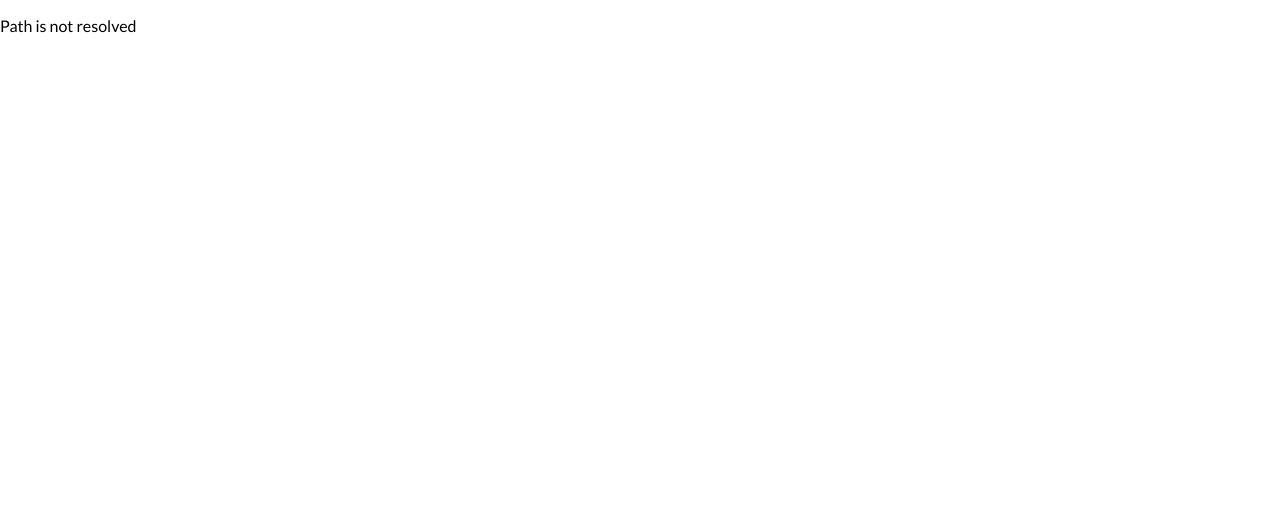
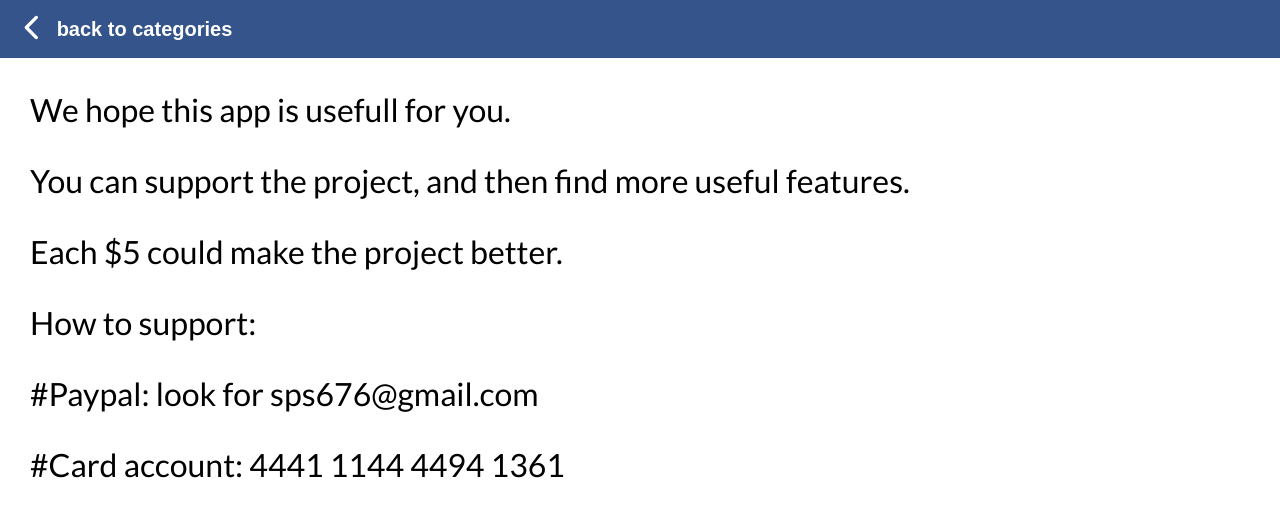
Before and after one commit to SergSkol/medichecker, a React (Create React App) app: page /info in a window 1280 px wide. Shown: the top 516 px of the page. Built offline with nearby package versions, Linux system fonts and the light colour scheme.

Commit message:
Add info

```diff
--- a/src/App.js
+++ b/src/App.js
@@ -2,12 +2,14 @@
 import { BrowserRouter, Routes, Route } from 'react-router-dom';
 import Home from './components/Home';
 import Details from './components/Details';
+import Info from './components/Info';
 
 const App = () => (
   <BrowserRouter>
     <Routes>
       <Route path="/" element={<Home />} />
       <Route path="/details/:name" element={<Details />} />
+      <Route path="/info/" element={<Info />} />
       <Route path="*" element={<p>Path is not resolved</p>} />
     </Routes>
   </BrowserRouter>
--- a/src/components/Header.js
+++ b/src/components/Header.js
@@ -1,15 +1,27 @@
 import React from 'react';
 import { useSelector } from 'react-redux';
+import { useNavigate } from 'react-router-dom';
 import categoriesTotalImg from './images/box.svg';
+import info from './images/info.svg';
 
 const Header = () => {
   const getTotalCount = (categories) => categories.reduce((partSum, a) => partSum + a.count, 0);
 
   const categories = useSelector((state) => state.categories.categories) || [];
 
+  const navigate = useNavigate();
+
+  const handleClick = () => {
+    navigate('/info/');
+  };
+
   return (
     <div>
-      <h2 className="categoriesHeader">new labeled drugs per week</h2>
+      <div className="categoriesHeaderContainer">
+        <h2 className="categoriesHeader">new labeled drugs per week</h2>
+        <button type="button" onClick={() => handleClick()}><img src={info} alt="info" /></button>
+      </div>
+
       <div className="categoriesTotalContainer">
         <img alt="total" src={categoriesTotalImg} />
         <h3 className="categoriesTotalCount">
--- /dev/null
+++ b/src/components/Info.js
@@ -0,0 +1,34 @@
+import React from 'react';
+
+import { useNavigate } from 'react-router-dom';
+import backIcon from './images/chevron-left-solid.svg';
+
+const Info = () => {
+  const navigate = useNavigate();
+
+  return (
+    <div className="detailsPage">
+      <div className="detailsHeader">
+        <button
+          type="button"
+          className="detailsBackBtn"
+          onClick={() => navigate(-1)}
+        >
+          <img alt="back" src={backIcon} />
+          <h2>back to categories</h2>
+        </button>
+      </div>
+      <div className="infoText">
+        <p>We hope this app is usefull for you.</p>
+        <p>You can support the project, and then find more useful features.</p>
+        <p>Each $5 could make the project better.</p>
+        <p>How to support:</p>
+        <p>#Paypal: look for sps676@gmail.com</p>
+        <p>#Card account: 4441 1144 4494 1361</p>
+
+      </div>
+    </div>
+  );
+};
+
+export default Info;
--- a/src/index.css
+++ b/src/index.css
@@ -3,6 +3,19 @@
 body {
   margin: 0;
   font-family: 'Lato', sans-serif;
+}
+
+.categoriesHeaderContainer {
+  display: flex;
+  justify-content: space-between;
+  color: #fff;
+  background-color: #35548b;
+}
+
+.categoriesHeaderContainer img {
+  width: 50px;
+  color: #fff;
+  filter: invert(22%) sepia(9%) saturate(5505%) hue-rotate(186deg) brightness(92%) contrast(83%);
 }
 
 .categoriesHeader {
@@ -144,6 +157,11 @@
   margin: 10px;
 }
 
+.infoText {
+  font-size: 32px;
+  margin: 30px;
+}
+
 /* Desktop version */
 @media screen and (min-width: 562px) {
   .categoriesList {
```
Also changed, not shown: src/components/images/info.svg (added).
